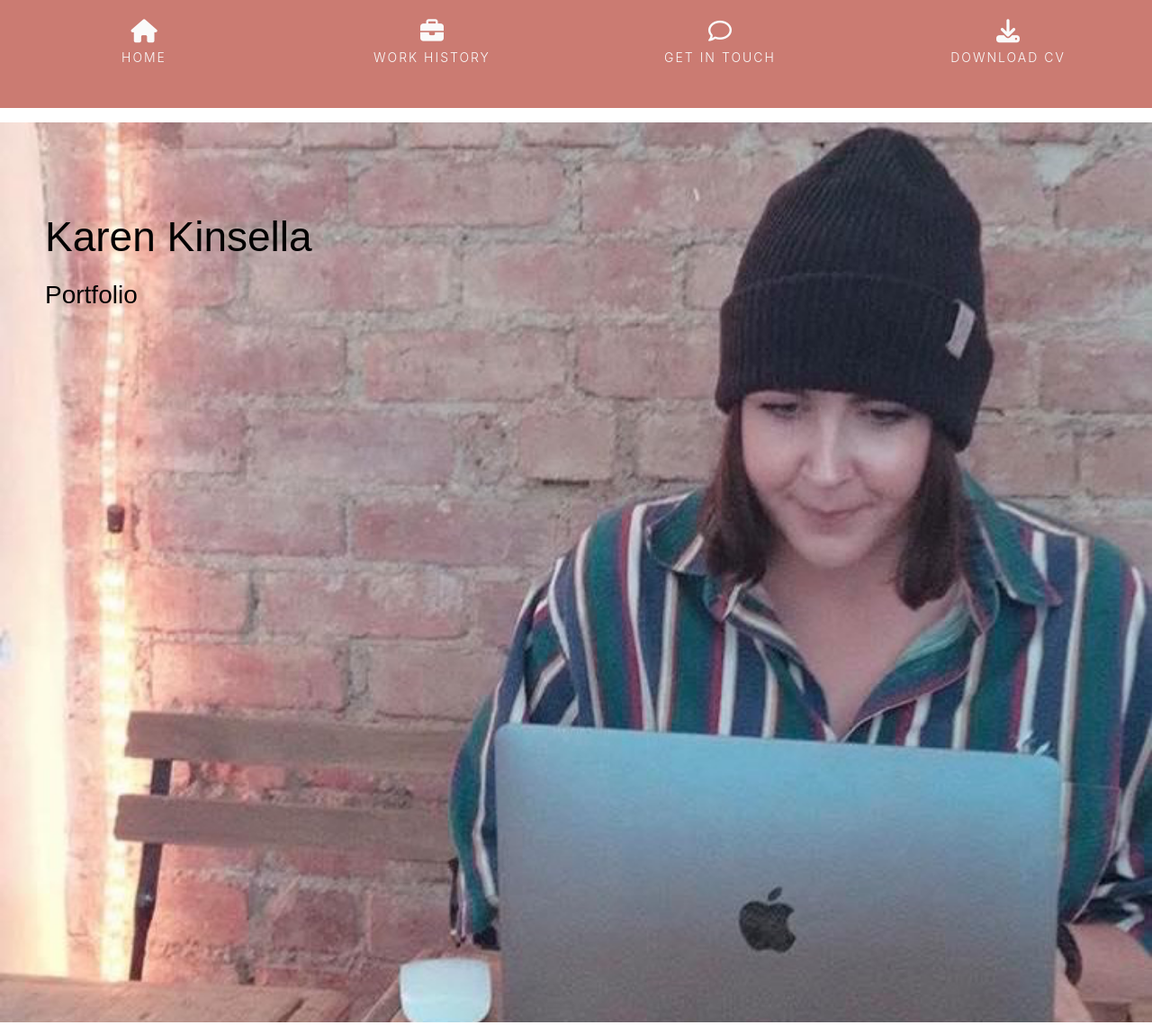
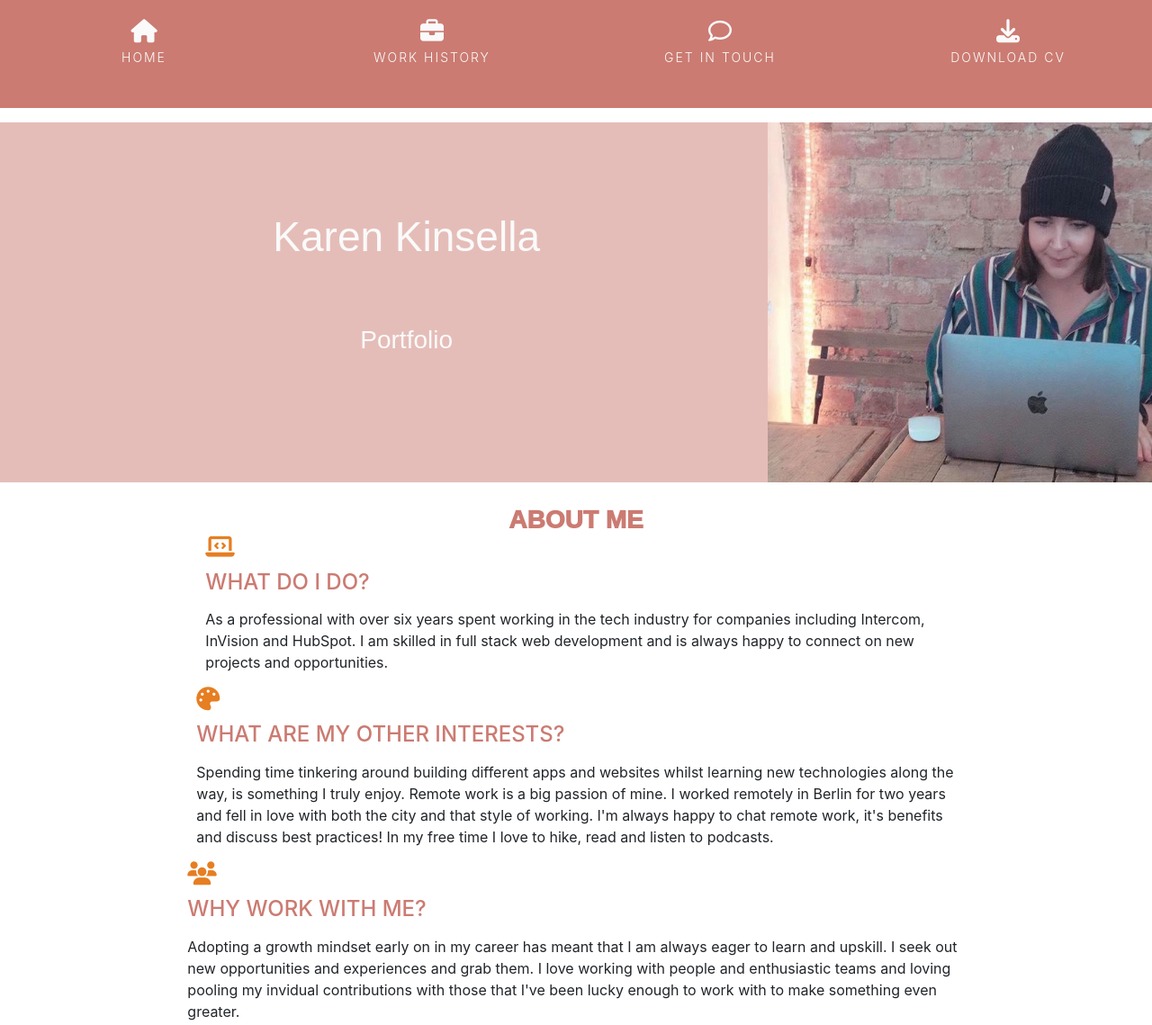
Before and after one commit to KarenK11/KarensPortfolio, a plain HTML site: page index.html in a window 1280 px wide. Shown: the top 1139 px of the page at 90% size. Drawn offline with nearby package versions, Linux system fonts and the light colour scheme; a web font is replaced by a local one.

Commit message:
Committing styling changes to the header and footer across my entire project

```diff
--- a/Assets/css/style.css
+++ b/Assets/css/style.css
@@ -5,7 +5,7 @@
 .bg-color-name-title {
     background: url("../images/karen.png");
     padding-bottom: 10px;
-    height: 1000px;
+    max-height: 400px;
     background-size: cover;
     background-repeat: no-repeat;
 }
@@ -26,6 +26,10 @@
     background-color: #cb7b72;
 }
 
+.main-heading {
+    background-color: #e5bdb8;
+}
+
 /*------------------------------------------------------Special paddings/margins/text */
 
 h1,
@@ -38,7 +42,6 @@ h4 {
 .uppercase {
     text-transform: uppercase;
     color: #cb7b72;
-    font-weight: 1000;
 }
 
 .inline-block {
@@ -77,12 +80,16 @@ h4 {
     padding-top: 10px;
 }
 
+.weight {
+    font-weight: 1000;
+}
+
 /*------------------------------------------------------Heading */
 
 
 .heading {
     margin: 50px;
-    height: 500px;
+    height: 300px;
 }
 
 /*
@@ -97,19 +104,26 @@ h4 {
 
 .name {
     font-family: "Montserrat", sans-serif;
-    font-weight: 100;
+    font-weight: 500;
     font-size: 46px;
     margin-top: 50px;
-    color: black;
+    padding-top: 50px;
+    padding-left: 50px;
+    color: #fafafa;
+    font-weight: 500;
+    text-align: center;
 }
 
 .title {
     font-family: "Montserrat", sans-serif;
-    font-weight: 200;
+    font-weight: 500;
     font-size: 28px;
     margin-top: 20px;
     margin-bottom: 90px;
-    color: black;
+    padding-top: 50px;
+    padding-left: 50px;
+    color: #fafafa;
+    text-align: center;
 }
 
 .list-inline-item:not(:last-child) {
--- a/index.html
+++ b/index.html
@@ -33,11 +33,13 @@
             </div>
          </nav>
          <div class="row no-gutters">
-            <div class="col-md-12">
+            <div class="col-md-8 main-heading">
+                <h1 class="name">Karen Kinsella</h1>
+                <h2 class="title">Portfolio</h2>
+            </div>
+            <div class="col-md-4">
                <div class="row bg-color-name-title no-gutters">
                   <div class="col heading">
-                     <h1 class="name">Karen Kinsella</h1>
-                     <h2 class="title">Portfolio</h2>
                   </div>
                </div>
             </div>
@@ -48,7 +50,7 @@
          <div class="col-md-12">
          <div class="row">
             <div class="col">
-               <h3 class="section-heading uppercase text-center">About Me</h3>
+               <h3 class="section-heading uppercase text-center weight">About Me</h3>
             </div>
          </div>
          <div class="row">
@@ -61,9 +63,9 @@
                   <div class="col-12">
                      <h4 class="three-reasons-heading uppercase">What do I do?</h4>
                      <p>
-                        As a Technical Consultant with HubSpot, I work with some of our most diverse and technically complex customers.
-                        Projects can range from helping implement and integrate various softwares, providing support for custom design projects and API integrations,
-                        troubleshooting technical challenges and providing product training.
+                        As a professional with over six years spent working in the tech industry for
+                        companies including Intercom, InVision and HubSpot. I am skilled in full stack web development
+                        and is always happy to connect on new projects and opportunities.
                      </p>
                   </div>
                </div>
@@ -79,7 +81,7 @@
                      <div class="col-12">
                         <h4 class="three-reasons-heading uppercase">What are my other interests?</h4>
                         <p>
-                           I love to tinker around building different apps and websites whilst learning new technologies along the way.
+                           Spending time tinkering around building different apps and websites whilst learning new technologies along the way, is something I truly enjoy.
                            Remote work is a big passion of mine. I worked remotely in Berlin for two years and fell in love with both the city
                            and that style of working. I'm always happy to chat remote work, it's benefits and discuss best practices!
                            In my free time I love to hike, read and listen to podcasts.
@@ -115,15 +117,13 @@
             <div class="col-sm-4 page-bottom">
                <h5 class="uppercase general-sub">About</h5>
                <p class="inline-block footer-sub">
-                  Karen is a professional with over six years spent working in the tech industry for
-                  companies including Intercom, InVision and HubSpot. She is skilled in full stack web development
-                  and is always happy to connect on new projects and opportunities.
+                Karen Kinsella - Dublin, Ireland
                </p>
             </div>
             <div class="col-sm-4">
                <h5 class="uppercase general-sub">Download</h5>
                <p class="inline-block footer-sub">
-                  Click here to download a printable version of my CV.
+                  Download CV
                   <a href="Assets/cv/Karen Kinsella CV2020 (PDF).pdf" target="_blank" class="cv-pdf">
                   <i class="fa fa-download" aria-hidden="true"></i>
                   <span class="sr-only">Download Link.</span>
```
Also changed, not shown: contact.html (+12 -12 lines), history.html (+9 -9 lines).
